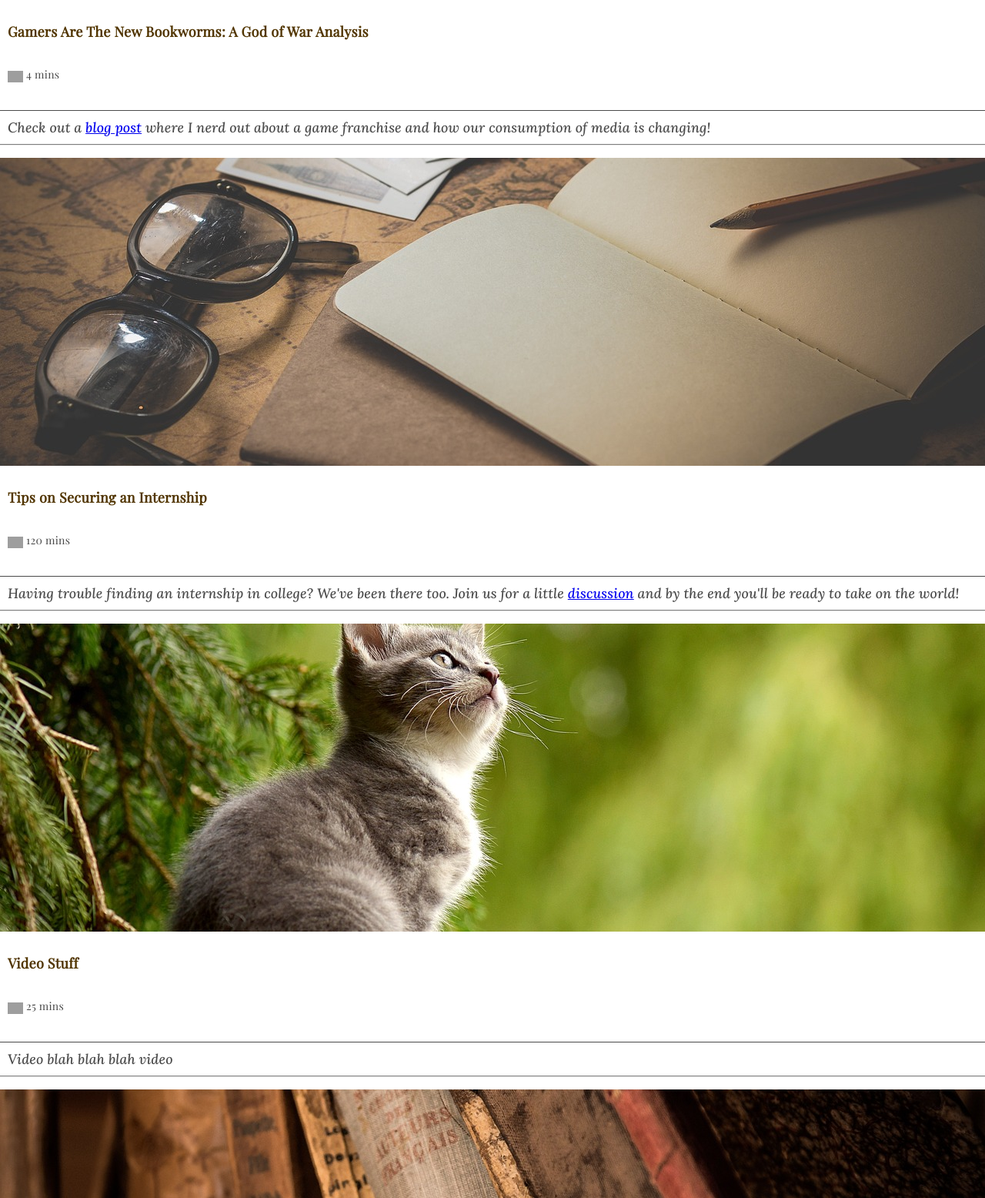
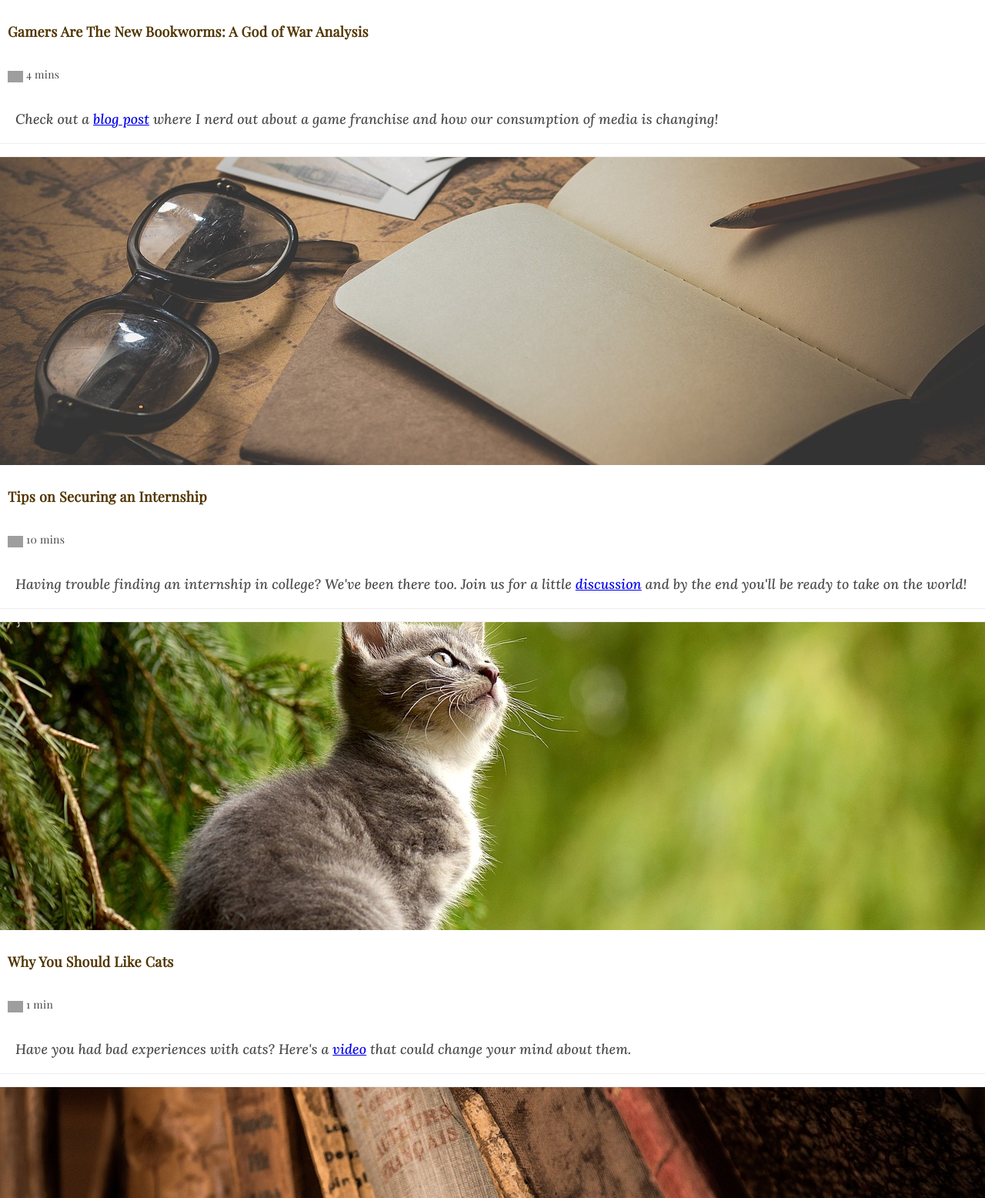
Before and after one commit to kaitlyngrube/kaitlyngrube.github.io, a plain HTML site: page index.html in a window 1280 px wide. Shown: the part 1244-2800 px from the top of the page at 77% size. Drawn offline with nearby package versions, Linux system fonts and the light colour scheme; grey boxes are pictures that could not be loaded.

Commit message:
Final (?) edits

```diff
--- a/css/style.css
+++ b/css/style.css
@@ -87,8 +87,8 @@ font-family: 'Lora', serif;
   position:relative;
   top:1px;
 }
-.recipe {
-  box-shadow: 0 1px 1px 0 rgba(0, 0, 0, 0.5);
+.project {
+  box-shadow: 0 0px 1px 0 rgb(0 0 0 / 40%);
   width: 100%;
 }
 
@@ -127,15 +127,7 @@ font-family: 'Lora', serif;
   letter-spacing: 0.1px;
   text-align: left;
   color: #4a4a4a;
-  padding: 10px 0px 10px 10px;
-  border-top: 1px solid #4a4a4a;
-}
-
-.logo {
-  width: 115px;
-  height: 21.1px;
-  object-fit: contain;
-  padding: 20px;
+  padding: 0 20px 20px 20px;
 }
 
 .container {
@@ -161,4 +153,3 @@ footer div{
 .description {
   font-size: 18px;
 }
-}
--- a/index.html
+++ b/index.html
@@ -5,7 +5,6 @@
     <meta charset="utf-8">
     <meta name="viewport" content="width=device-width, initial-scale=1.0, maximum-scale=1.0, user-scalable=no">
     <title>Kaitlyn G</title>
-    <link rel="stylesheet" type="text/css" href="reset.css" />
     <link rel="stylesheet" type="text/css" href="css/style.css" />
     <link href="https://fonts.googleapis.com/css?family=Lato:wght@100&family=Lora:ital,wght@1,500&family=Playfair+Display&family=Poiret+One&display=swap" rel="stylesheet"" rel="stylesheet">
   </head>
@@ -26,7 +25,7 @@
       </header>
 
       <main id="projects"></main>
-        <div class="recipe a">
+        <div class="project">
           <img src="images/Axe.jpg" alt="axe stuck in a tree stump"/>
           <h2>Gamers Are The New Bookworms: A God of War Analysis</h2>
           <img src="https://content.codecademy.com/courses/learn-css-grid/lesson-ii/time.svg" class="time" />
@@ -34,30 +33,30 @@
           <p class="description">
             Check out a <a href="https://medium.com/@lyng12/gamers-are-the-new-bookworms-a-god-of-war-analysis-c6c4ec0eb804"target="_blank">blog post</a> where I nerd out about a game franchise and how our consumption of media is changing!</p>
         </div>
-        <div class="recipe b">
+        <div class="project">
           <img src="images/Notepad.jpg" alt="notebook on a desk"/>
           <h2>Tips on Securing an Internship</h2>
           <img src="https://content.codecademy.com/courses/learn-css-grid/lesson-ii/time.svg" class="time" />
-          <p class="mins">120 mins</p>
+          <p class="mins">10 mins</p>
           <p class="description">
             Having trouble finding an internship in college? We've been there too. Join us for a little <a href="https://soundcloud.com/syam-mullapudi-849501677/tips-on-securing-an-internship"target="_blank">discussion</a> and by the end you'll be ready to take on the world!
           </p>
         </div>
-        <div class="recipe c">
+        <div class="project">
           <img src="images/Cat.jpg" alt="grey kitten"/>
-          <h2>Video Stuff</h2>
+          <h2>Why You Should Like Cats</h2>
           <img src="https://content.codecademy.com/courses/learn-css-grid/lesson-ii/time.svg" class="time" />
-          <p class="mins">25 mins</p>
+          <p class="mins">1 min</p>
           <p class="description">
-            Video blah blah blah video</p>
+            Have you had bad experiences with cats? Here's a <a href="https://youtu.be/MVlxRKc7yCc"target="_blank">video</a> that could change your mind about them.</p>
         </div>
-        <div class="recipe d">
+        <div class="project">
           <img src="images/Book.jpg" alt="books lined up on a shelf"/>
-          <h2>Outside source</h2>
+          <h2>Fanfiction and the Bardic Tradition</h2>
           <img src="https://content.codecademy.com/courses/learn-css-grid/lesson-ii/time.svg" class="time" />
-          <p class="mins">45 mins</p>
+          <p class="mins">5 mins</p>
           <p class="description">
-            Source blah blah blah source </p>
+            Check out a <a href="https://minnesotareview.wordpress.com/2023/03/02/fanfiction-and-the-bardic-tradition/">blog post</a> for the minnesota review where I talk about how fanficiton is an important cultural cornerstone. </p>
         </div>
       </main>
 
```
